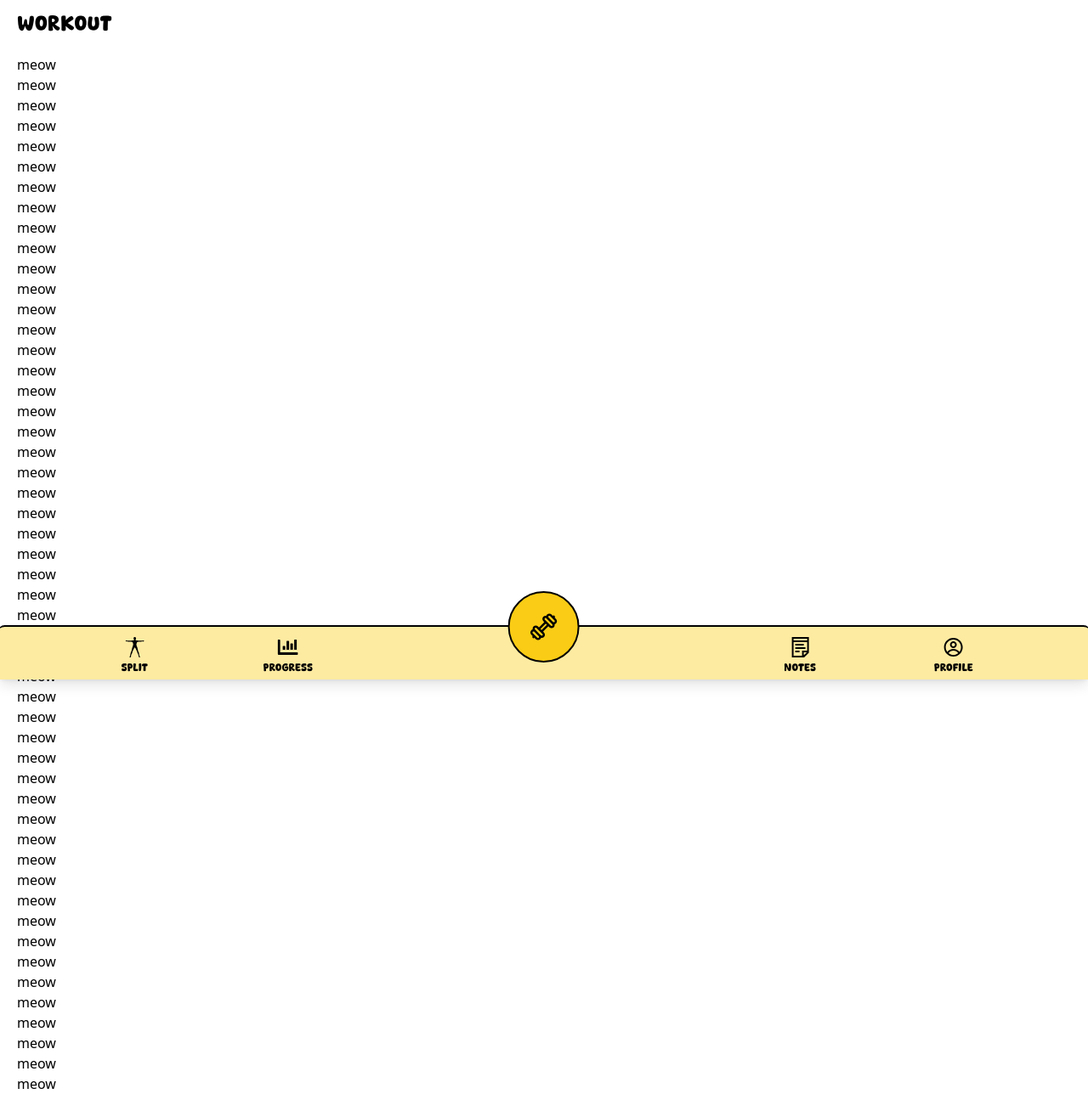
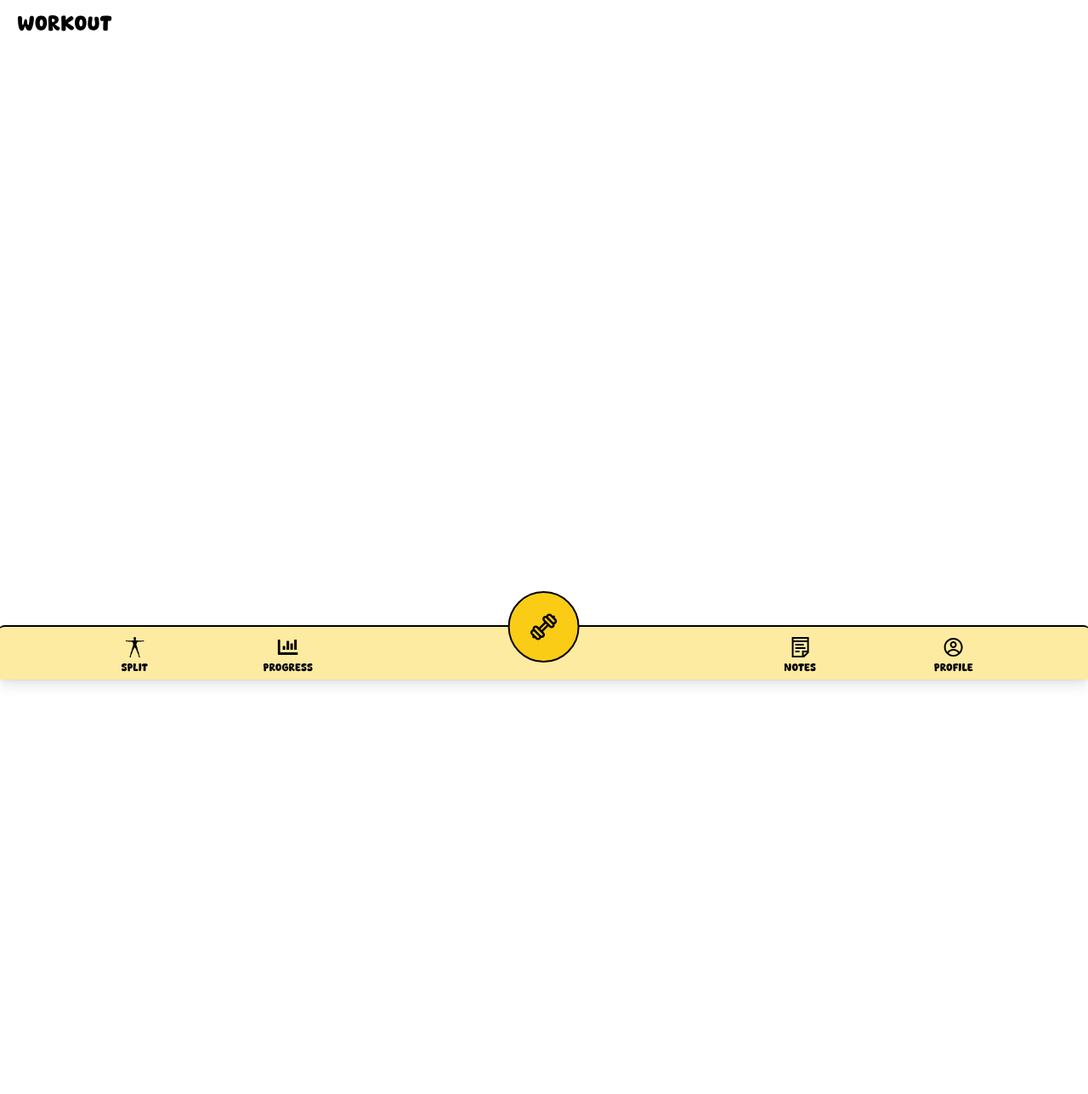
Before and after one commit to elderfieldzeus/twerkout, a React (Vite) app: page /gym in a window 1280 px wide. Shown: the whole page at 85% size. After the commit the page ends 800 px from the top, so only its background shows below. Built offline with nearby package versions, Linux system fonts and the light colour scheme; the HTML template or start-up script is replaced by a standard one.

Commit message:
added profile photo components

```diff
--- a/src/App.tsx
+++ b/src/App.tsx
@@ -1,13 +1,14 @@
 import { Suspense, useEffect, useState } from 'react';
 import { BrowserRouter, Routes, Route} from 'react-router-dom'
-import Home from './pages/Home';
 import './styles/tailwind.css';
 import './styles/input.css';
+import Landing from './pages/Landing';
 import Gym from './pages/Gym';
 import Split from './pages/Split';
 import Progress from './pages/Progress';
 import Notes from './pages/Notes';
 import Profile from './pages/Profile';
+
 
 function App() {
   const [white, setWhite] = useState<boolean>(true);
@@ -29,7 +30,7 @@ function App() {
       <BrowserRouter>
         <Suspense fallback = {<div>Loading...</div>}>
           <Routes>
-            <Route path='/' element={<Home setColor = {setToYellow}/>}/>
+            <Route path='/' element={<Landing setColor = {setToYellow}/>}/>
             <Route path='/gym' element={<Gym setColor = {setToWhite}/>}/>
             <Route path='/split' element={<Split setColor = {setToWhite}/>}/>
             <Route path='/progress' element={<Progress setColor = {setToWhite}/>}/>
--- a/src/components/Profile/SignoutSection.tsx
+++ b/src/components/Profile/SignoutSection.tsx
@@ -1,12 +1,20 @@
 import React from 'react'
+import SignoutButton from './YesOrNoButton'
+import { useNavigate } from 'react-router-dom'
 
-const SignoutSection = () => {
+const SignoutSection: React.FC = () => {
+    const navigate = useNavigate();
+    const signout: React.MouseEventHandler<HTMLButtonElement> = () => {
+        navigate('/');
+    }
+
   return (
-    <div className='flex flex-col items-center font-coffee absolute bottom-60 left-1/2 -translate-x-1/2 bg-yellow-400 rounded-3xl px-10 py-8 gap-5 border-2 border-black'>
-        <p className='text-3xl '>Signout?</p>
-        <div className='flex gap-5 text-xl'>
-            <button className='rounded-full bg-green-400 size-12 border-2 border-black'>Yes</button>
-            <button>No</button>
+    <div className='flex justify-center my-16'>
+        <div className='flex flex-col items-center font-coffee bg-yellow-400 rounded-[2.5rem] px-10 py-6 gap-2 border-2 border-black shadow-xl'>
+            <p className='text-3xl '>Signout?</p>
+            <div className='flex gap-5 text-xl'>
+                <SignoutButton handleOnClick={signout} type='red' label='YES' />
+            </div>
         </div>
     </div>
   )
--- /dev/null
+++ b/src/components/Profile/YesOrNoButton.tsx
@@ -0,0 +1,15 @@
+import React from 'react'
+
+interface SignoutButtonProps {
+    type: 'green' | 'red';
+    label?: string;
+    handleOnClick?: React.MouseEventHandler<HTMLButtonElement>;
+}
+
+const SignoutButton: React.FC<SignoutButtonProps> = ({type, label, handleOnClick}) => {
+  return (
+    <button onClick={handleOnClick} className={`${type == 'green' ? 'bg-green-400 active:bg-green-500' : 'bg-red-400 active:bg-red-500'} rounded-full size-20 border-2 border-black shadow-2xl`}>{label}</button>
+  )
+}
+
+export default SignoutButton
--- a/src/pages/Gym.tsx
+++ b/src/pages/Gym.tsx
@@ -12,54 +12,7 @@ const Gym: React.FC<GymProps> = ({setColor}) => {
 
   return (
     <Main header='Workout'>
-        <p>meow</p>
-        <p>meow</p>
-        <p>meow</p>
-        <p>meow</p>
-        <p>meow</p>
-        <p>meow</p>
-        <p>meow</p>
-        <p>meow</p>
-        <p>meow</p>
-        <p>meow</p><p>meow</p>
-        <p>meow</p>
 
-
-        <p>meow</p><p>meow</p>
-        <p>meow</p>
-        <p>meow</p>
-        <p>meow</p>
-        <p>meow</p>
-
-
-        <p>meow</p>
-        <p>meow</p>
-        <p>meow</p>
-        <p>meow</p>
-        <p>meow</p>
-        <p>meow</p>
-        <p>meow</p>
-        <p>meow</p>
-        <p>meow</p>
-
-        <p>meow</p>
-        <p>meow</p><p>meow</p>
-        <p>meow</p>
-        <p>meow</p>
-        <p>meow</p><p>meow</p>
-        <p>meow</p>
-        <p>meow</p>
-        <p>meow</p><p>meow</p>
-        <p>meow</p>
-        <p>meow</p>
-        <p>meow</p><p>meow</p>
-        <p>meow</p>
-        <p>meow</p>
-        <p>meow</p><p>meow</p>
-        <p>meow</p>
-        <p>meow</p>
-        <p>meow</p><p>meow</p>
-        <p>meow</p>
     </Main>
   )
 }
--- a/src/pages/Home.tsx
+++ b/src/pages/Landing.tsx
@@ -1,19 +1,19 @@
 import React, { useEffect, useState } from "react";
 import Logo from "../components/Logo";
-import Form from "../components/Home/Form";
+import Form from "../components/Landing/Form";
 
-interface HomeProps {
+interface LandingProps {
     setColor: () => void;
 }
 
-const Home: React.FC<HomeProps> = ({setColor}) => {
+const Landing: React.FC<LandingProps> = ({setColor}) => {
     const [active, setActive] = useState<boolean>(false);
 
     useEffect(() => {
         setColor();
         setTimeout(() => {
             setActive(true);
-        }, 2000);
+        }, 1500);
     }, [setColor]);
 
     return (
@@ -27,4 +27,4 @@ const Home: React.FC<HomeProps> = ({setColor}) => {
     );
 }
 
-export default Home;
+export default Landing;
```
Also changed, not shown: src/components/Landing/Form.tsx (renamed from src/components/Home/Form.tsx), src/components/Landing/Login.tsx (renamed from src/components/Home/Login.tsx), src/components/Landing/Signup.tsx (renamed from src/components/Home/Signup.tsx), src/styles/tailwind.css.
